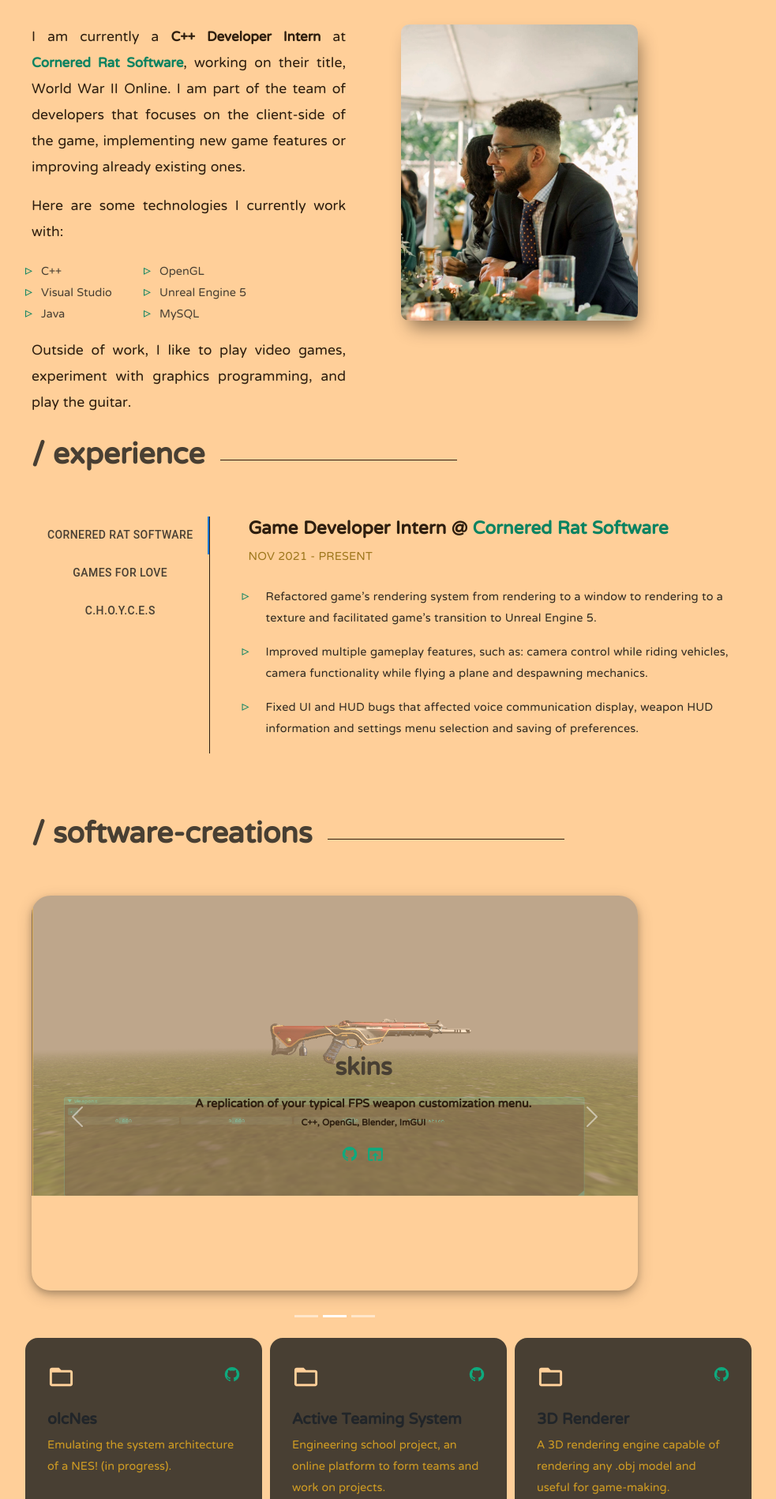
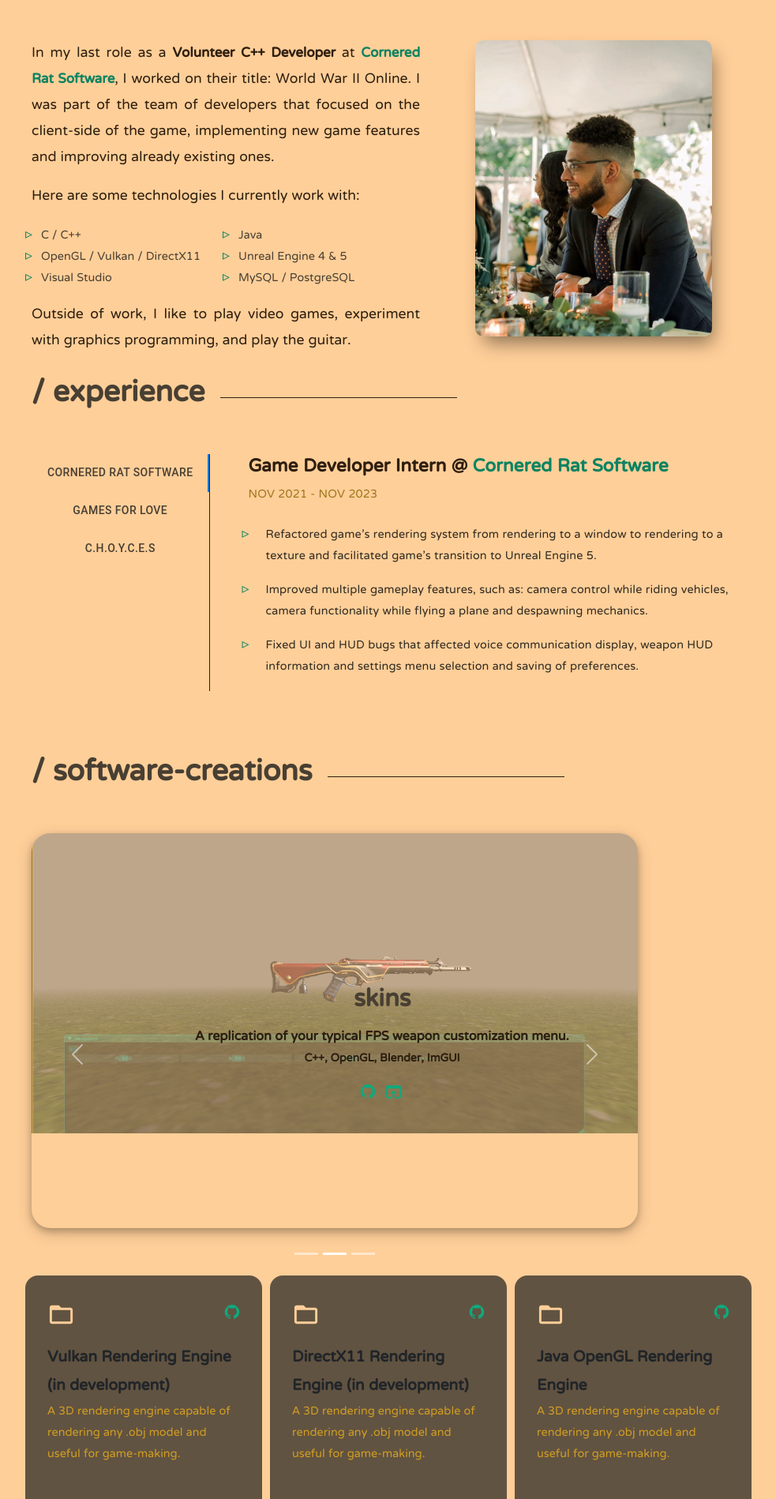
Before and after one commit to doublejvargas/doublejvargas.github.io, a React (Create React App) app: page / in a window 1280 px wide. Shown: the part 880-2778 px from the top of the page at 79% size, without its empty margins (152-1135 px from the left). Built offline with nearby package versions, Linux system fonts and the light colour scheme.

Commit message:
Updating after few new projects and relocation

```diff
--- a/src/components/About.js
+++ b/src/components/About.js
@@ -19,10 +19,10 @@ class About extends React.Component {
   render() {
     const one = (
       <p>
-        I am currently a <b>C++ Developer Intern</b> at
-        <a href="https://www.wwiionline.com/about-the-game-team#the-team"> Cornered Rat Software</a>, working on their title,
-        World War II Online. I am part of the team of developers that focuses on the client-side
-        of the game, implementing new game features or improving already existing ones.
+        In my last role as a <b>Volunteer C++ Developer</b> at
+        <a href="https://www.wwiionline.com/about-the-game-team#the-team"> Cornered Rat Software</a>, I worked on their title:
+        World War II Online. I was part of the team of developers that focused on the client-side
+        of the game, implementing new game features and improving already existing ones.
       </p>
     );
     const two = (
@@ -43,12 +43,12 @@ class About extends React.Component {
     const desc_items = [one, two];
 
     const tech_stack = [
-      "C++",
-      "OpenGL",
+      "C / C++",
+      "Java",
+      "OpenGL / Vulkan / DirectX11",
+      "Unreal Engine 4 & 5",
       "Visual Studio",
-      "Unreal Engine 5",
-      "Java",
-      "MySQL"
+      "MySQL / PostgreSQL"
     ];
 
     const tech_items = tech_stack.map(stack => <li>{stack}</li>);
--- a/src/components/Intro.js
+++ b/src/components/Intro.js
@@ -40,9 +40,9 @@ class Intro extends React.Component {
           </span>
         </Typist>
         <FadeInSection>
-          <div className="intro-subtitle">I like video games and graphics.</div>
+          <div className="intro-subtitle">I like 3D graphics and video games.</div>
           <div className="intro-desc">
-            I'm a software engineer based in New Jersey who is interested in
+            I'm a software engineer based in Dayton, Ohio who is interested in
             graphics programming, game engines and game development. I also like C++.
           </div>
           <a
@@ -53,7 +53,7 @@ class Intro extends React.Component {
             {"  " + " Let's talk!"}
           </a>
           <a
-            href="https://drive.google.com/file/d/1yKNoo5SNoMTPknB7WBWwtAMNiKL0MXav/view"
+            href="https://drive.google.com/file/d/1ZZlEU-IbbHqe8IUiM0EIIxv92NkllBdo/view?usp=drive_link"
             className="intro-contact"
           >
             <DescriptionIcon></DescriptionIcon>
--- a/src/components/JobList.js
+++ b/src/components/JobList.js
@@ -84,7 +84,7 @@ const JobList = () => {
   const experienceItems = {
     "Cornered Rat Software": {
       jobTitle: "Game Developer Intern @",
-      duration: "NOV 2021 - PRESENT",
+      duration: "NOV 2021 - NOV 2023",
       desc: [
         "Refactored game's rendering system from rendering to a window to rendering to a texture and facilitated game's transition to Unreal Engine 5.",
         "Improved multiple gameplay features, such as: camera control while riding vehicles, camera functionality while flying a plane and despawning mechanics.",
--- a/src/components/Projects.js
+++ b/src/components/Projects.js
@@ -53,7 +53,31 @@ class Projects extends React.Component {
       }
     };
     const projects = {
-      "olcNes": {
+      "Vulkan Rendering Engine (in development)": {
+        desc:
+          "A 3D rendering engine capable of rendering any .obj model and useful for game-making.",
+        techStack: "C++, Vulkan API, GLFW, tinyobjloader, GLSL Shading Language",
+        link:
+          "https://github.com/doublejvargas/Silk" //TODO add images demo
+          //open: ""
+      },
+      "DirectX11 Rendering Engine (in development)": {
+        desc:
+          "A 3D rendering engine capable of rendering any .obj model and useful for game-making.",
+        techStack: "C++, DirectX11 API, Win32 API, Microsoft WRL, HLSL Shading Language",
+        link:
+          "https://github.com/doublejvargas/Snow" //TODO add images demo
+          //open: ""
+      },
+      "Java OpenGL Rendering Engine": {
+        desc:
+          "A 3D rendering engine capable of rendering any .obj model and useful for game-making.",
+        techStack: "Java, Lightweight Java Gaming Library (LWJGL)",
+        link:
+          "https://github.com/doublejvargas/3D-Renderer" //TODO add images demo
+          //open: ""
+      },
+      "olcNes (in development)": {
         desc:
           "Emulating the system architecture of a NES! (in progress).",
         techStack: "C++, olcPixelGameEngine",
@@ -66,14 +90,6 @@ class Projects extends React.Component {
         techStack: "Javascript, HTML / CSS",
         link: "https://github.com/doublejvargas/Active-Teaming-System" //TODO add images demo
         //open: ""
-      },
-      "3D Renderer": {
-        desc:
-          "A 3D rendering engine capable of rendering any .obj model and useful for game-making.",
-        techStack: "Java, Lightweight Java Gaming Library (LWJGL)",
-        link:
-          "https://github.com/doublejvargas/3D-Renderer" //TODO add images demo
-          //open: ""
       }
     };
 
--- a/src/styles/About.css
+++ b/src/styles/About.css
@@ -9,13 +9,14 @@
   padding-left: 15%;
   padding-right: 25%;
   min-height: 60vh;
+  padding-top: 20px;
 }
 
 .about-description ul {
   padding-top: 20px;
   list-style-type: none;
   display: grid;
-  grid-template-columns: repeat(2, minmax(150px, 10px));
+  grid-template-columns: repeat(2, minmax(250px, 15px));
 }
 
 .about-description li {
--- a/src/styles/Intro.css
+++ b/src/styles/Intro.css
@@ -54,7 +54,7 @@
   margin: 0px 30px 0px 0px;
   cursor: pointer;
   border: 1px solid var(--bistre);
-  border-radius: 4px;
+  border-radius: 10px;
 }
 
 .intro-contact:hover {
--- a/src/styles/Projects.css
+++ b/src/styles/Projects.css
@@ -24,13 +24,13 @@
   position: relative;
   height: 100%;
   padding: 2rem 1.75rem;
-  background-color: var(--lightest-slate);
+  background-color: rgba(72, 63, 51, 0.863);
   border-radius: 16px;
 }
 
 .projects-card:hover {
   transform: translateY(-7px);
-  background-color: var(--lightest-slate);
+  background-color: rgba(72, 63, 51, 0.959);;
 }
 
 .card-header {
@@ -60,7 +60,8 @@
 
 .card-title {
   font-family: "NTR", sans-serif;
-  color: var(--sunset);
+  /* color: var(--light-reseda-green); */
+  color: var(--lightest-slate);
   font-size: 24px;
   font-weight: bold;
 }
@@ -118,15 +119,17 @@
 .carousel-caption p {
   font-family: "NTR", sans-serif;
   font-weight: bold;
-  font-size: 18px;
+  font-size: 20px;
   color: var(--light-navy);
+  /*background-color: rgba(255, 252, 252, 0.173);*/
 }
 
 .carousel-caption p.techStack {
   font-family: "NTR", sans-serif;
-  font-size: 14px;
+  font-size: 17.5px;
   font-weight: bold;
   color: var(--light-navy);
+  /*background-color: rgba(255, 252, 252, 0.273);*/
 }
 
 .carousel-indicators .active {
```
